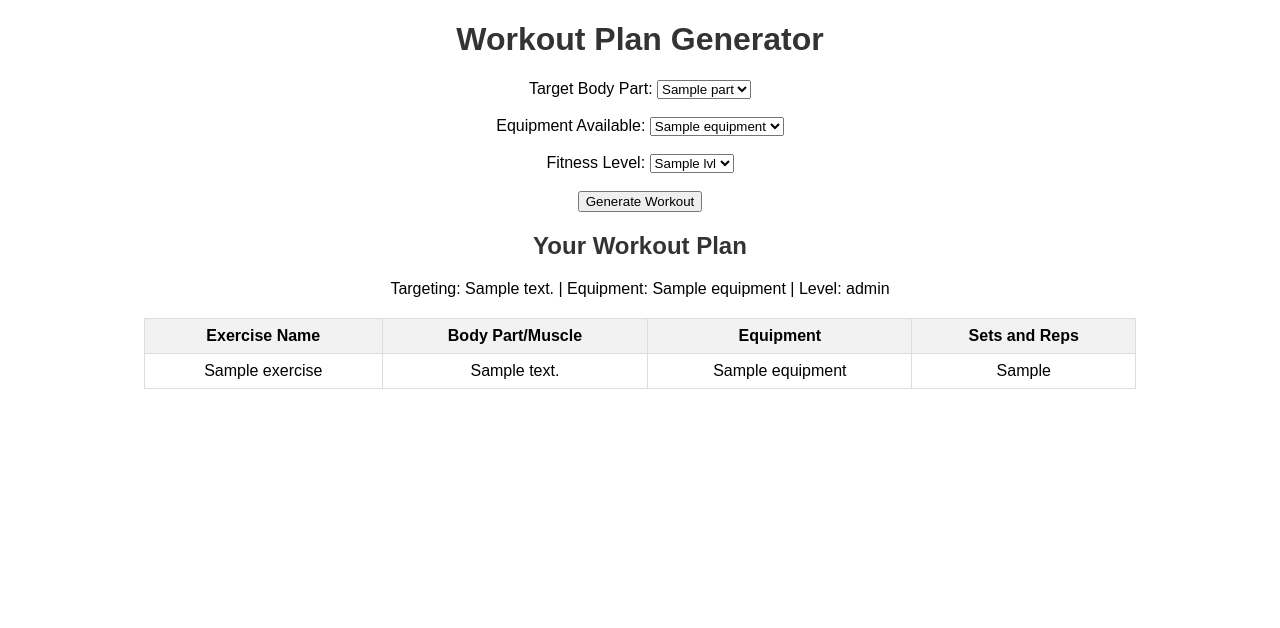
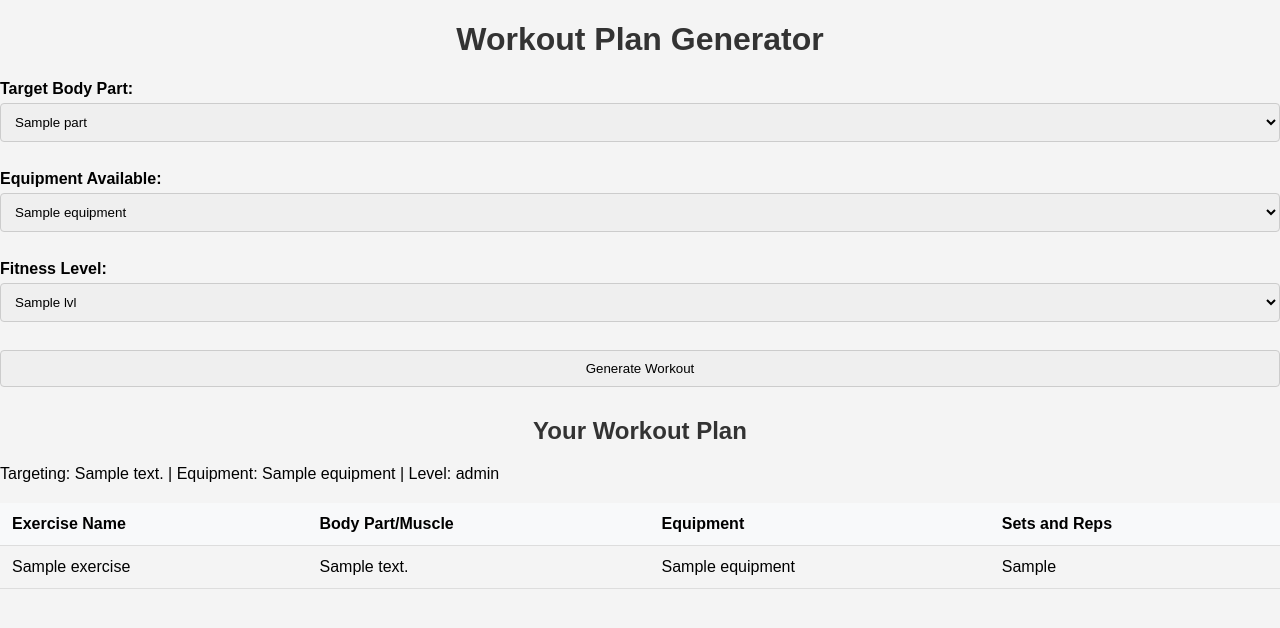
Before and after one commit to arosha09/ML-CW, a Flask app: template templates/index.html in a window 1280 px wide. Shown: the top 628 px of the page. Run offline with Flask 3, Linux system fonts and the light colour scheme; the template is opened without the code that fills it: most values are stand-ins (such as "Sample title", 1, 10 or a date in 2020); parts of the project's set-up code (start-up, migrations or seed data) failed here and were passed over.

Commit message:
Update style.css

```diff
--- a/static/style.css
+++ b/static/style.css
@@ -1,23 +1,67 @@
 body {
     font-family: Arial, sans-serif;
-    margin: 20px;
+    background-color: #f4f4f4;
+    margin: 0;
+    padding: 0;
+}
+
+.container {
+    width: 80%;
+    margin: 0 auto;
+    padding: 20px;
+    background-color: #fff;
+    box-shadow: 0 0 10px rgba(0, 0, 0, 0.1);
+}
+
+h1, h2 {
     text-align: center;
-}
-h1, h2 {
     color: #333;
 }
-form {
-    margin-bottom: 20px;
+
+.form-group {
+    margin-bottom: 15px;
 }
+
+label {
+    display: block;
+    margin-bottom: 5px;
+    font-weight: bold;
+}
+
+select, input[type="submit"] {
+    width: 100%;
+    padding: 10px;
+    margin-bottom: 10px;
+    border: 1px solid #ccc;
+    border-radius: 4px;
+}
+
+.btn {
+    background-color: #28a745;
+    color: white;
+    cursor: pointer;
+}
+
+.btn:hover {
+    background-color: #218838;
+}
+
+.workout-plan {
+    margin-top: 20px;
+}
+
 table {
-    width: 80%;
-    margin: 20px auto;
+    width: 100%;
     border-collapse: collapse;
+    margin-top: 20px;
 }
+
 th, td {
-    border: 1px solid #ddd;
-    padding: 8px;
+    padding: 12px;
+    text-align: left;
+    border-bottom: 1px solid #ddd;
 }
+
 th {
-    background-color: #f2f2f2;
+    background-color: #f8f9fa;
 }
```
